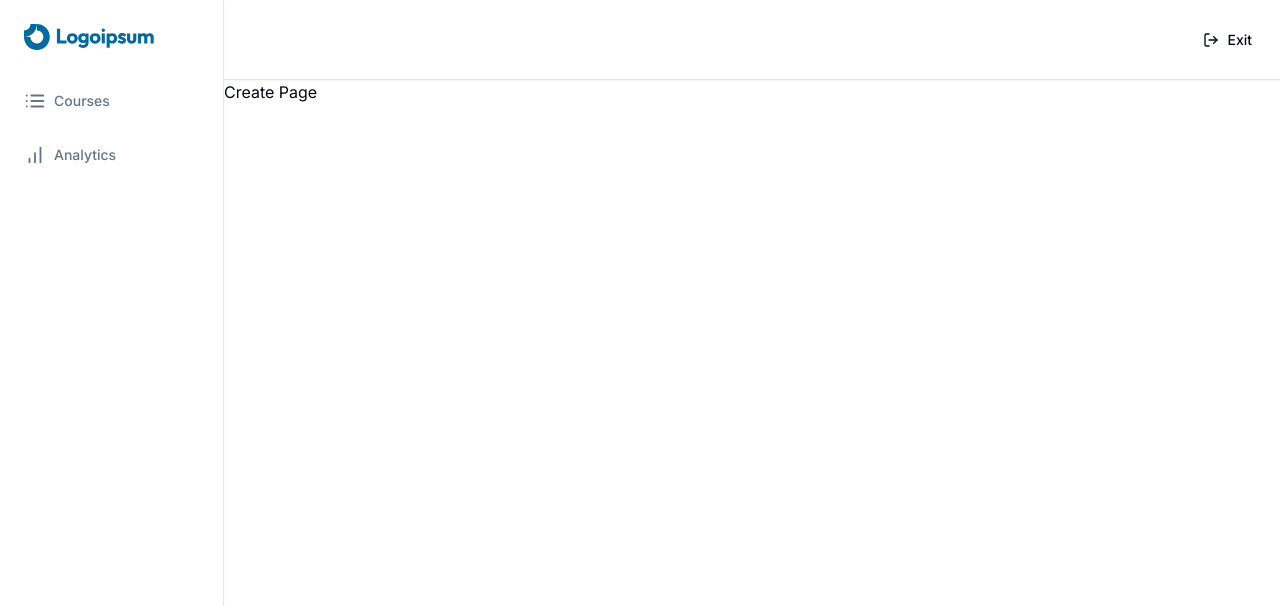
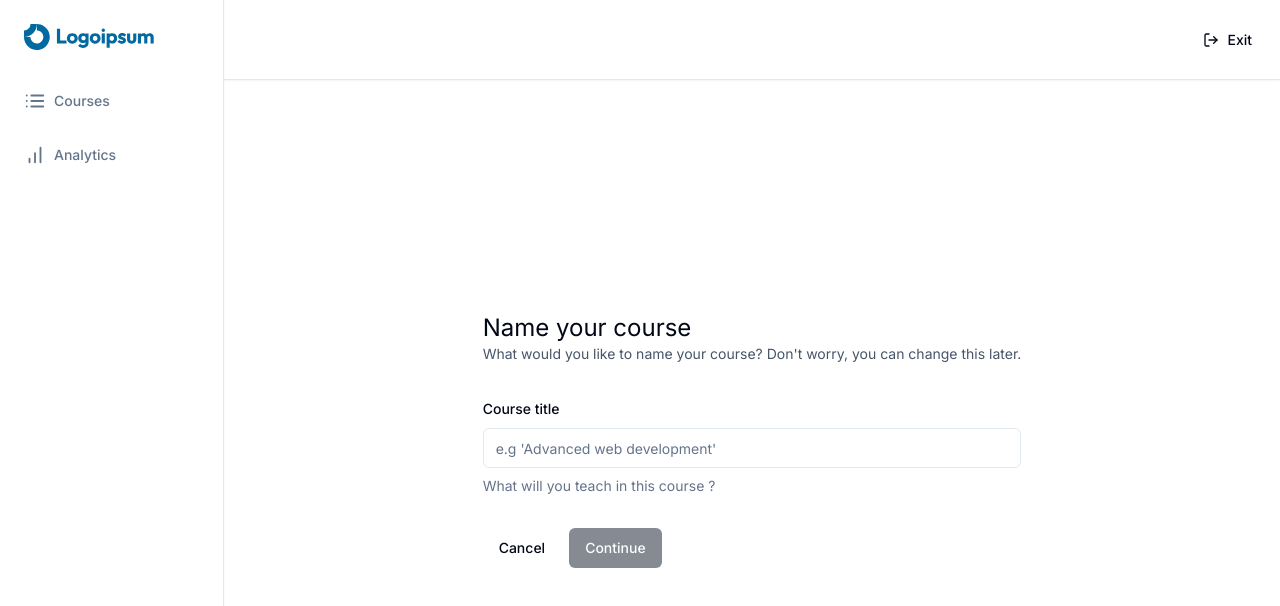
Before and after one commit to mikeheul/next-lms-platform, a Next.js app: page /teacher/create in a window 1280 px wide. Shown: the top 606 px of the page. Built offline with nearby package versions, Linux system fonts and the light colour scheme.

Commit message:
Create a course form

```diff
--- a/app/(dashboard)/(routes)/teacher/create/page.tsx
+++ b/app/(dashboard)/(routes)/teacher/create/page.tsx
@@ -1,12 +1,101 @@
 "use client";
 
 import * as z from "zod";
+import axios from "axios";
+import { zodResolver } from "@hookform/resolvers/zod";
+import { useForm } from "react-hook-form";
+import { useRouter } from "next/router";
 
+import {
+    Form,
+    FormControl,
+    FormDescription,
+    FormField,
+    FormItem,
+    FormLabel,
+    FormMessage
+} from "@/components/ui/form"
+
+import { Button } from "@/components/ui/button";
+import { Input } from "@/components/ui/input";
+import Link from "next/link";
+
+const formSchema = z.object({
+    title: z.string().min(1, {
+        message: "Title is required",
+    }),
+});
 
 const CreatePage = () => {
+
+    const form = useForm<z.infer<typeof formSchema>>({
+        resolver: zodResolver(formSchema),
+        defaultValues: {
+            title: ""
+        }
+    })
+
+    const { isSubmitting, isValid } = form.formState;
+
+    const onSubmit = (values: z.infer<typeof formSchema>) => {
+        console.log(values)
+    }
+
     return (
-        <div>Create Page</div>
-     );
+        <div className="max-w-5xl mx-auto flex md:items-center md:justify-center h-full p-6">
+            <div>
+                <h1 className="text-2xl">Name your course</h1>
+                <p className="text-sm text-slate-600">
+                    What would you like to name your course? Don&apos;t worry, you can change this later.
+                </p>
+                <Form {...form}>
+                    <form
+                        onSubmit={form.handleSubmit(onSubmit)}
+                        className="space-y-8 mt-8"
+                    >
+                        <FormField
+                            control={form.control}
+                            name="title"
+                            render={({ field }) => (
+                                <FormItem>
+                                    <FormLabel>
+                                        Course title
+                                    </FormLabel>
+                                    <FormControl>
+                                        <Input
+                                            disabled={isSubmitting}
+                                            placeholder="e.g 'Advanced web development'"
+                                            {...field}
+                                        />
+                                    </FormControl>
+                                    <FormDescription>
+                                        What will you teach in this course ?
+                                    </FormDescription>
+                                    <FormMessage />
+                                </FormItem>
+                            )}
+                        />
+                        <div className="flex items-center gap-x-2">
+                            <Link href="/">
+                                <Button
+                                    type="button"
+                                    variant="ghost"
+                                >
+                                    Cancel
+                                </Button>
+                            </Link>
+                            <Button
+                                type="submit"
+                                disabled={!isValid || isSubmitting}
+                            >
+                                Continue
+                            </Button>
+                        </div>
+                    </form>
+                </Form>
+            </div>
+        </div>
+    );
 }
 
 export default CreatePage;
```
